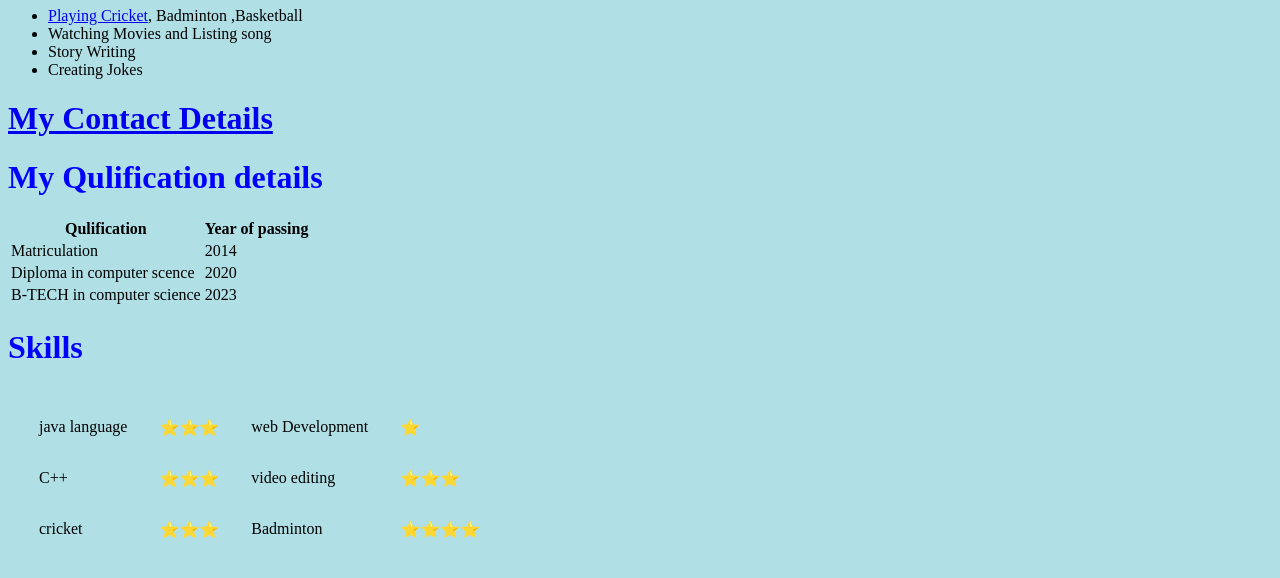
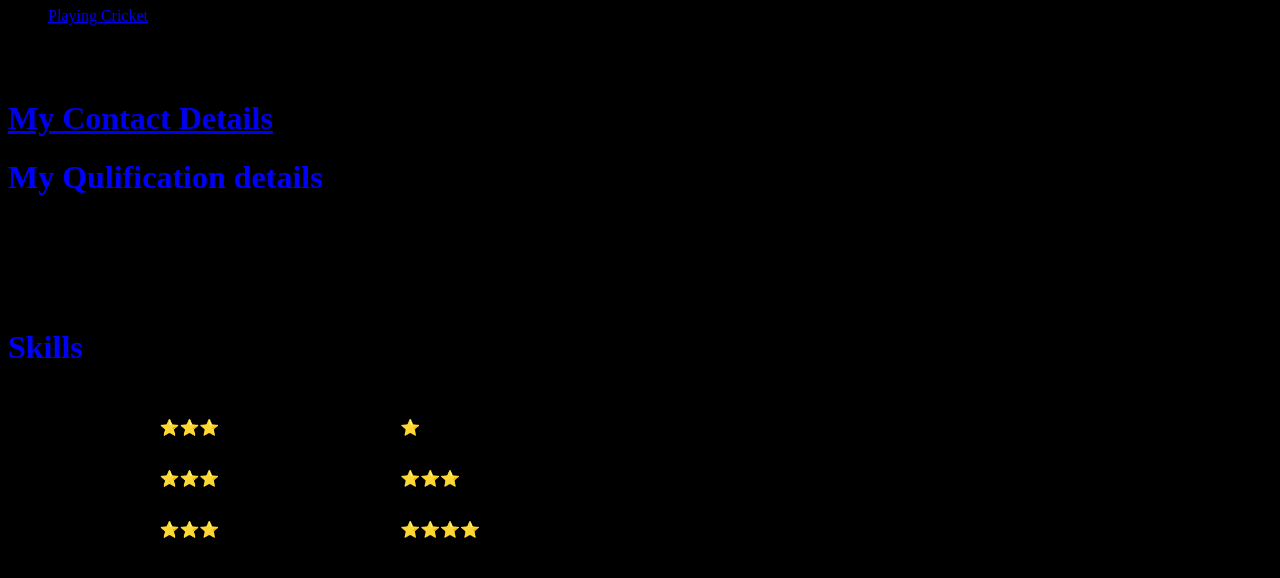
Before and after one commit to AlokShain007/cv, a plain HTML site: page index.html in a window 1280 px wide. Shown: the part 607-1185 px from the top of the page. Drawn offline with Linux system fonts and the light colour scheme.

Commit message:
Update index.html

```diff
--- a/index.html
+++ b/index.html
@@ -4,7 +4,7 @@
     <meta charset="utf-8">
     <title> Alok Shain</title>
     <style>
-body {background-color: powderblue;}
+body {background-color: black;}
 h1   {color: blue;}
 p    {color: red;}
 </style>
```
